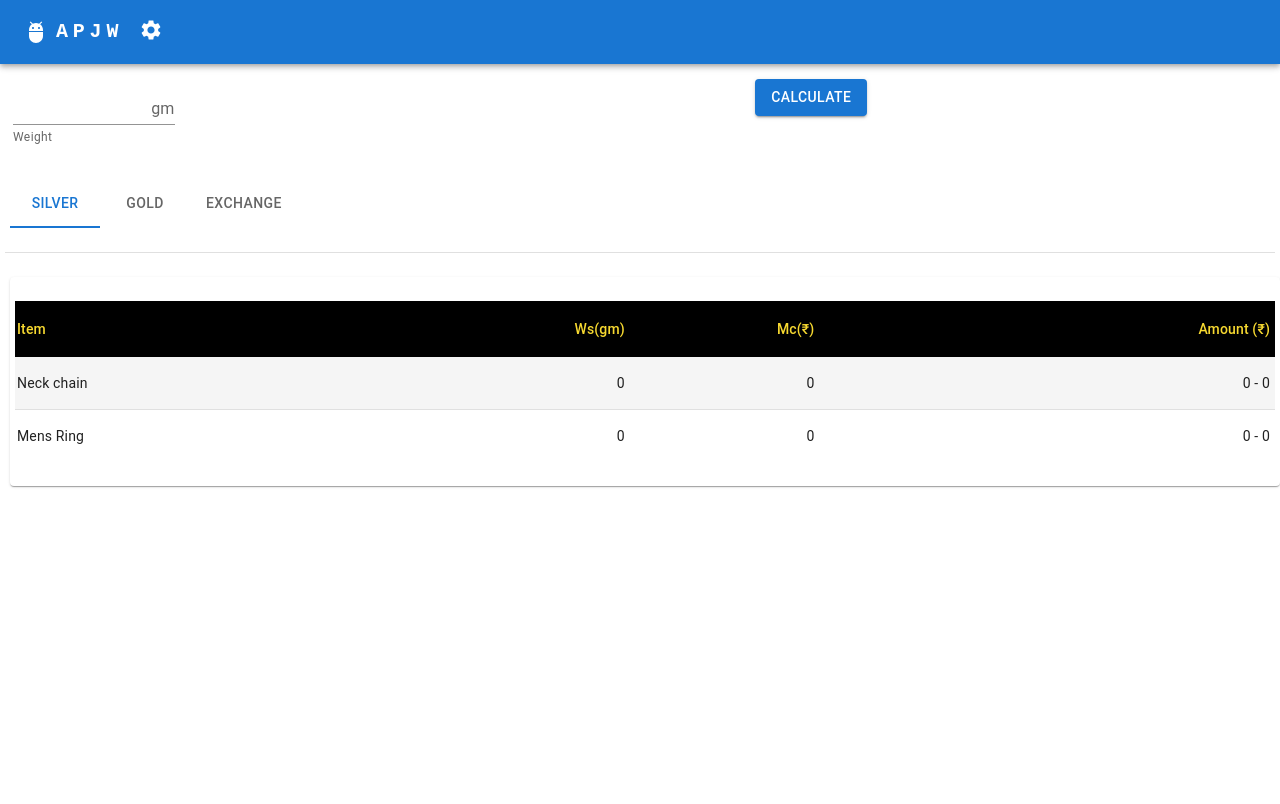
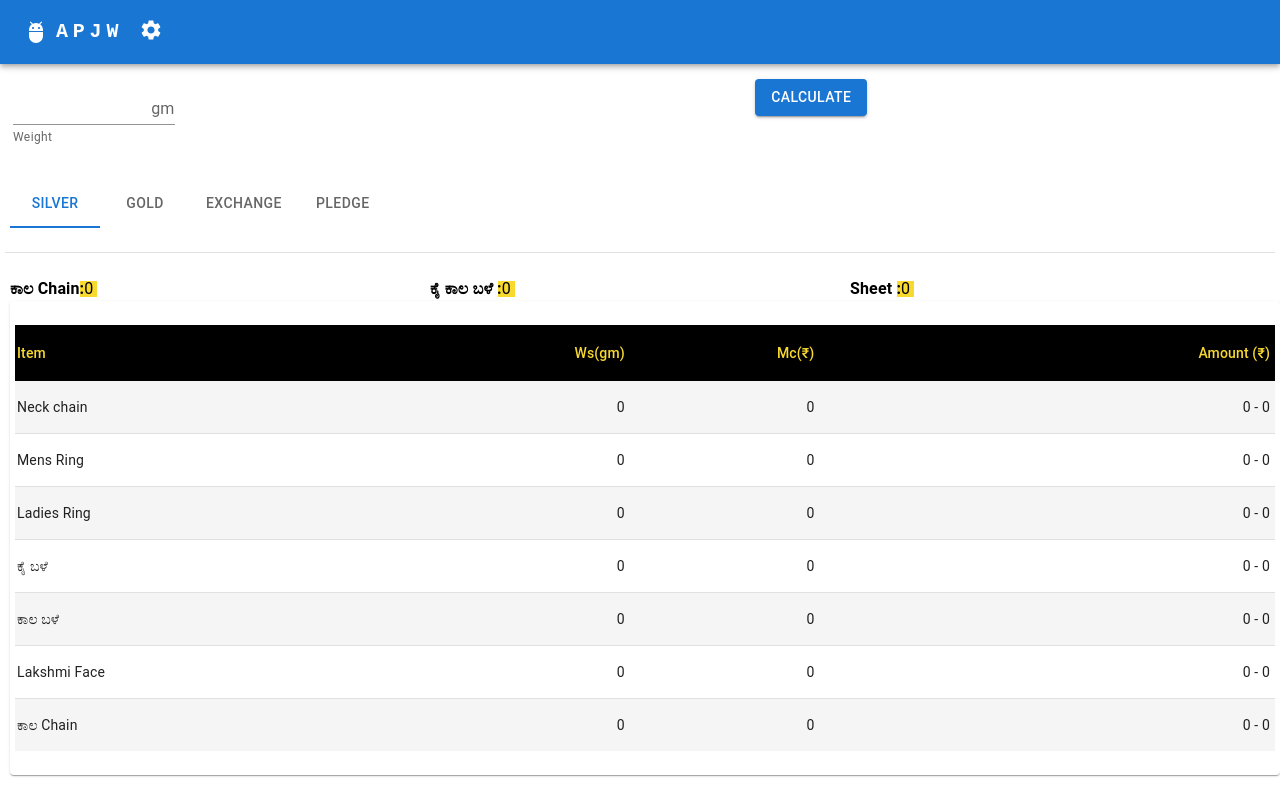
Before and after one commit to Supriya-157/pjw-math, a React (Create React App) app: page / in a window 1280 px wide. Built offline with nearby package versions, Linux system fonts and the light colour scheme.

Commit message:
added new tab and lineitme

```diff
--- a/src/App.js
+++ b/src/App.js
@@ -119,6 +119,7 @@ const goldRateCard = ()=> {
               }
           });
 
+          //FOR GOLD
           rows.filter(y=> y.isGold).map(x=>{
             if(x.touch == 92){
               x.max = Math.round((( itemWt + itemWastage ) * (goldRateObj[916]/10) ) + itemMaking).toLocaleString();
@@ -133,7 +134,10 @@ const goldRateCard = ()=> {
             }
             x.ws = itemWastage.toFixed(3);
             x.mc = Math.round(itemMaking).toLocaleString();
-          })
+          });
+
+          //FOR EXCHANGE
+
 
 
   };
@@ -228,10 +232,16 @@ const goldRateCard = ()=> {
                 <Tab label="Silver"  />
                 <Tab label="Gold"  />
                 <Tab label="Exchange"  />
+                <Tab label="Pledge"  />
             </Tabs>
         </Box>
             <CustomTabPanel value={value} index={0}>
-                <BasicTable dataSource={rows.filter(x => !x.isGold)}/>
+            <Grid container >
+        <Grid item xs={4}> <strong>ಕಾಲ Chain:</strong><span class="realistic-marker-highlight">{Math.round(goldRateObj[916]).toLocaleString()}</span></Grid>
+        <Grid item xs={4}> <strong>ಕೈ ಕಾಲ ಬಳೆ :</strong><span class="realistic-marker-highlight">{Math.round(goldRateObj[85]).toLocaleString()}</span></Grid>
+        <Grid item xs={4}> <strong>Sheet :</strong><span class="realistic-marker-highlight">{Math.round(goldRateObj[75]).toLocaleString()}</span></Grid>
+        </Grid>
+                <BasicTable dataSource={rows.filter(x => !x.isGold && !x.isExchange)}/>
             </CustomTabPanel>
             <CustomTabPanel value={value} index={1}>
             <Grid container >
@@ -250,7 +260,10 @@ const goldRateCard = ()=> {
                 <BasicTable dataSource={rows.filter(x => x.isGold)}/>
             </CustomTabPanel>
             <CustomTabPanel value={value} index={2}>
-                Exchange
+                <BasicTable dataSource={rows.filter(x => x.isExchange)}/>
+            </CustomTabPanel>
+            <CustomTabPanel value={value} index={3}>
+                pledge data
             </CustomTabPanel>
         </div>
         <RatePopup status={isPopupOpen} handleRateChange={handleRateChange}/>
--- a/src/data.js
+++ b/src/data.js
@@ -21,6 +21,57 @@ export const JewelleryItems = [
         isGold:false,
         touch:55
     },
+    {
+        name:"Ladies Ring",
+        ws:0,
+        mc:0,
+        min:0,
+        max:0,
+        isExchange: false,
+        isGold:false,
+        touch:55
+    },
+    {
+        name:"ಕೈ ಬಳೆ",
+        ws:0,
+        mc:0,
+        min:0,
+        max:0,
+        isExchange: false,
+        isGold:false,
+        touch:55
+    },
+    {
+        name:"ಕಾಲ ಬಳೆ",
+        ws:0,
+        mc:0,
+        min:0,
+        max:0,
+        isExchange: false,
+        isGold:false,
+        touch:55
+    },
+    {
+        name:"Lakshmi Face",
+        ws:0,
+        mc:0,
+        min:0,
+        max:0,
+        isExchange: false,
+        isGold:false,
+        touch:80
+    },
+    {
+        name:"ಕಾಲ Chain",
+        ws:0,
+        mc:0,
+        min:0,
+        max:0,
+        isExchange: false,
+        isGold:false,
+        touch:80
+    },
+
     {
         name:"75 T",
         ws:0,
@@ -50,6 +101,16 @@ export const JewelleryItems = [
         isExchange: false,
         isGold:true,
         touch:92
+    },
+    {
+        name:"Silver item",
+        ws:0,
+        mc:0,
+        min:0,
+        max:0,
+        isExchange: true,
+        isGold:false,
+        touch:0
     }
   ];
 
```
